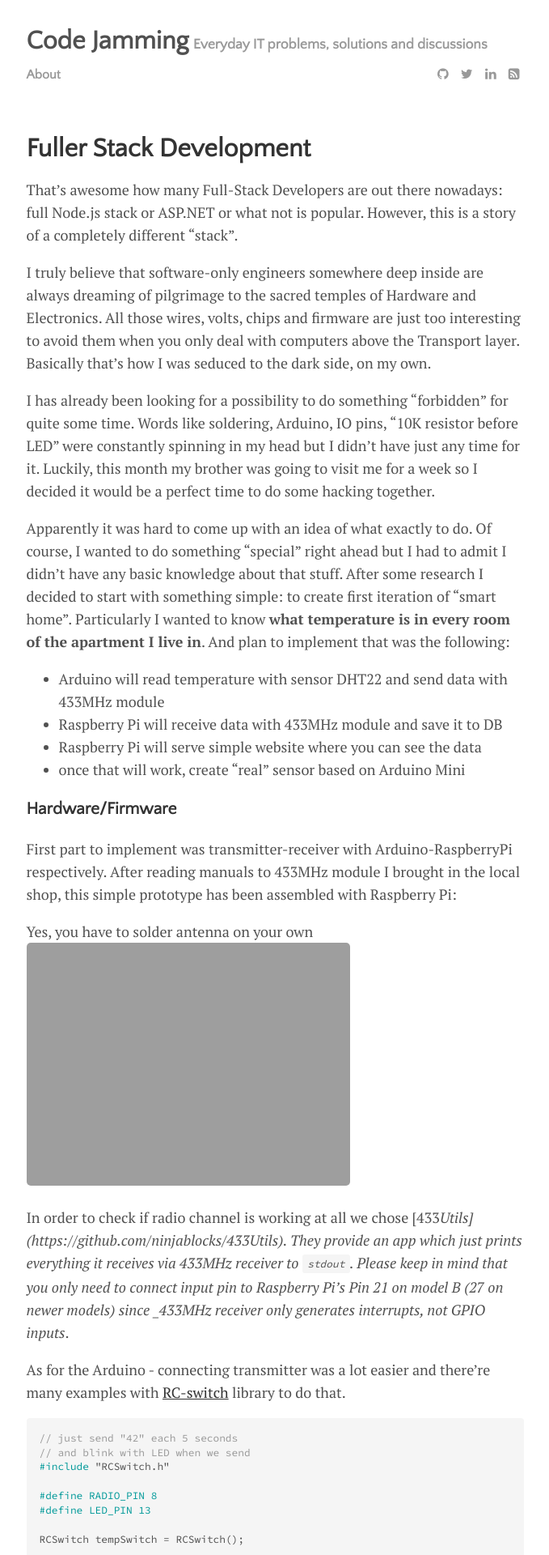
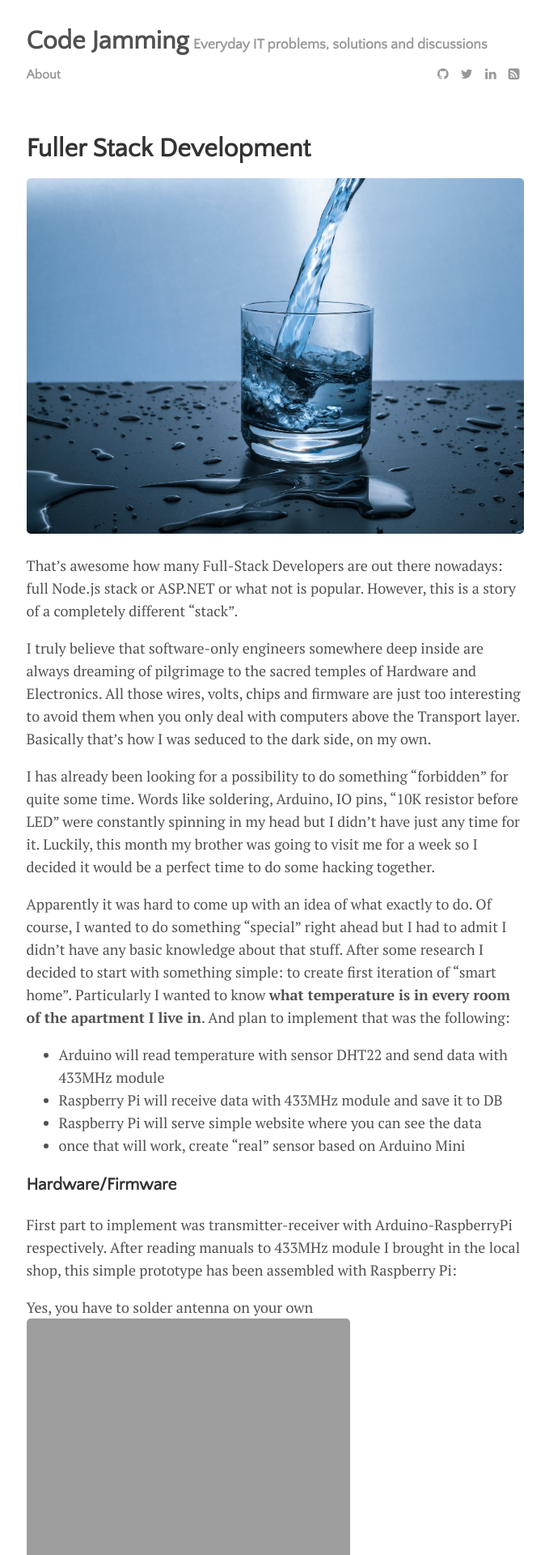
Before and after one commit to ribtoks/code-jamming, a Jekyll site: the page built from _posts/2018-02-02-fuller-stack-development.md, in a window 1280 px wide. Shown: the top 1920 px of the page at 81% size, without its empty margins (300-979 px from the left). Built offline with Jekyll 4.4.1, drawn with Linux system fonts in a browser that asks for light colours; nearby versions of some CDN libraries; comment, search, counter and statistics services are not loaded.

Commit message:
First try of a header image

```diff
--- a/_posts/2018-02-02-fuller-stack-development.md
+++ b/_posts/2018-02-02-fuller-stack-development.md
@@ -4,6 +4,7 @@ date: 2018-02-02T00:21:09+00:00
 author: "Taras Kushnir"
 layout: post
 permalink: /fuller-stack-development/
+image: water-2296444_1920.jpg
 categories:
   - C++
   - Embedded
```
Also changed, not shown: assets/img/water-2296444_1920.jpg (added).
